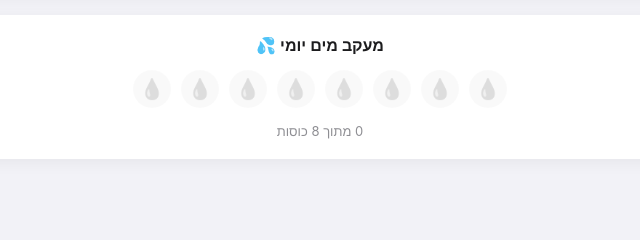
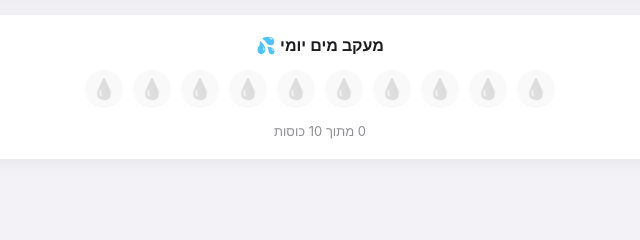
Before and after one commit to miritkaufman/mirit-points-tracker, a plain HTML site: page index.html in a window 1280 px wide. Shown: the part 280-520 px from the top of the page, 320-960 px from the left. Drawn offline with Linux system fonts and the light colour scheme; no server answers.

Commit message:
update 10 water

```diff
--- a/index.html
+++ b/index.html
@@ -101,14 +101,12 @@
 
         .submit-btn { background: var(--apple-blue); color: white; border: none; font-weight: 600; width: 100%; padding: 12px; border-radius: 10px; font-size: 16px; cursor: pointer; }
 
-        /* עיצוב המקלדת הנומרית המותאמת */
         .keypad-display { font-size: 36px; text-align: center; font-weight: bold; color: var(--apple-blue); padding: 10px; border: 1px solid #D1D1D6; border-radius: 10px; margin-bottom: 15px; min-height: 43px; }
         .keypad-grid { display: grid; grid-template-columns: repeat(3, 1fr); gap: 10px; margin-bottom: 20px; }
         .key-btn { background: #F2F2F7; border: none; border-radius: 10px; font-size: 24px; padding: 15px; font-weight: 500; color: #1C1C1E; cursor: pointer; }
         .key-btn:active { background: #D1D1D6; }
         .key-action-row { display: flex; gap: 10px; }
 
-        /* גריד למחשבון הערכים התזונתיים */
         .calc-grid { display: grid; grid-template-columns: 1fr 1fr; gap: 10px; margin-bottom: 15px; }
     </style>
 </head>
@@ -127,7 +125,7 @@
     <div class="water-card">
         <div class="water-title">מעקב מים יומי 💦</div>
         <div class="water-grid" id="waterGrid"></div>
-        <div class="water-label" id="waterLabel">0 מתוך 8 כוסות</div>
+        <div class="water-label" id="waterLabel">0 מתוך 10 כוסות</div>
     </div>
 
     <h3 style="margin-right: 10px;">מה אכלתי היום:</h3>
@@ -219,7 +217,8 @@
         let keypadValue = "";
         let currentNewFoodQty = 1;
 
-        const WATER_TARGET = 8;
+        // מעודכן ל-10 כוסות
+        const WATER_TARGET = 10;
         let waterDropsState = new Array(WATER_TARGET).fill(false);
 
         function sortFoodDatabase() {
@@ -248,7 +247,7 @@
         function loadWaterLog() {
             const today = new Date().toLocaleDateString();
             const storedWater = JSON.parse(localStorage.getItem('waterLog') || '{}');
-            if (storedWater.date === today && Array.isArray(storedWater.drops)) {
+            if (storedWater.date === today && Array.isArray(storedWater.drops) && storedWater.drops.length === WATER_TARGET) {
                 waterDropsState = storedWater.drops;
             } else {
                 waterDropsState = new Array(WATER_TARGET).fill(false);
```
